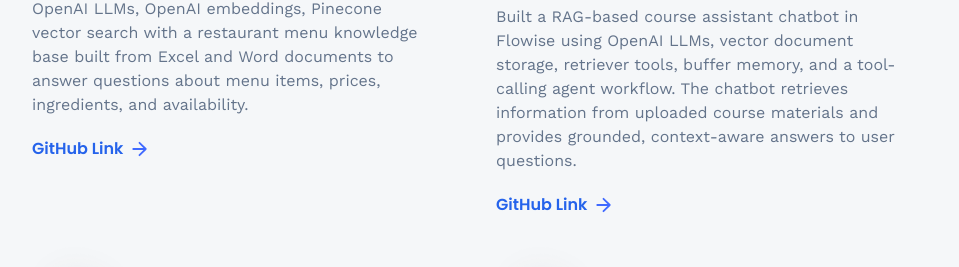
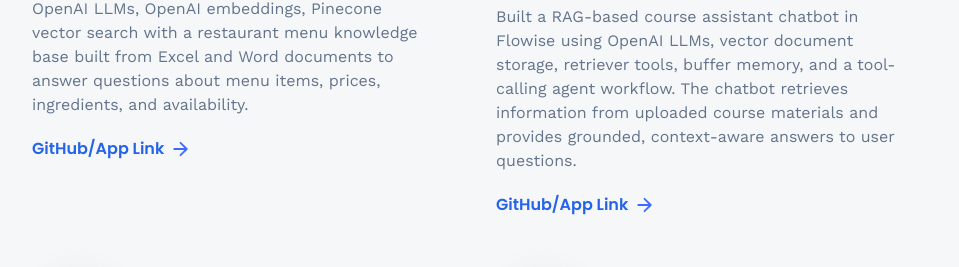
Before and after one commit to nayakshreya/nayakshreya.github.io, a React (Vite) app: page /projects in a window 1280 px wide. Shown: the part 493-760 px from the top of the page, without its empty margins (160-1119 px from the left). Built offline with nearby package versions, Linux system fonts and the light colour scheme.

Commit message:
Update Projects.jsx

```diff
--- a/src/pages/Projects.jsx
+++ b/src/pages/Projects.jsx
@@ -46,7 +46,7 @@ const Projects = () => {
                     rel='noopener noreferrer'
                     className='font-semibold text-blue-600'
                   >
-                    GitHub Link
+                    GitHub/App Link
                   </Link>
                   <img
                     src={arrow}
```
